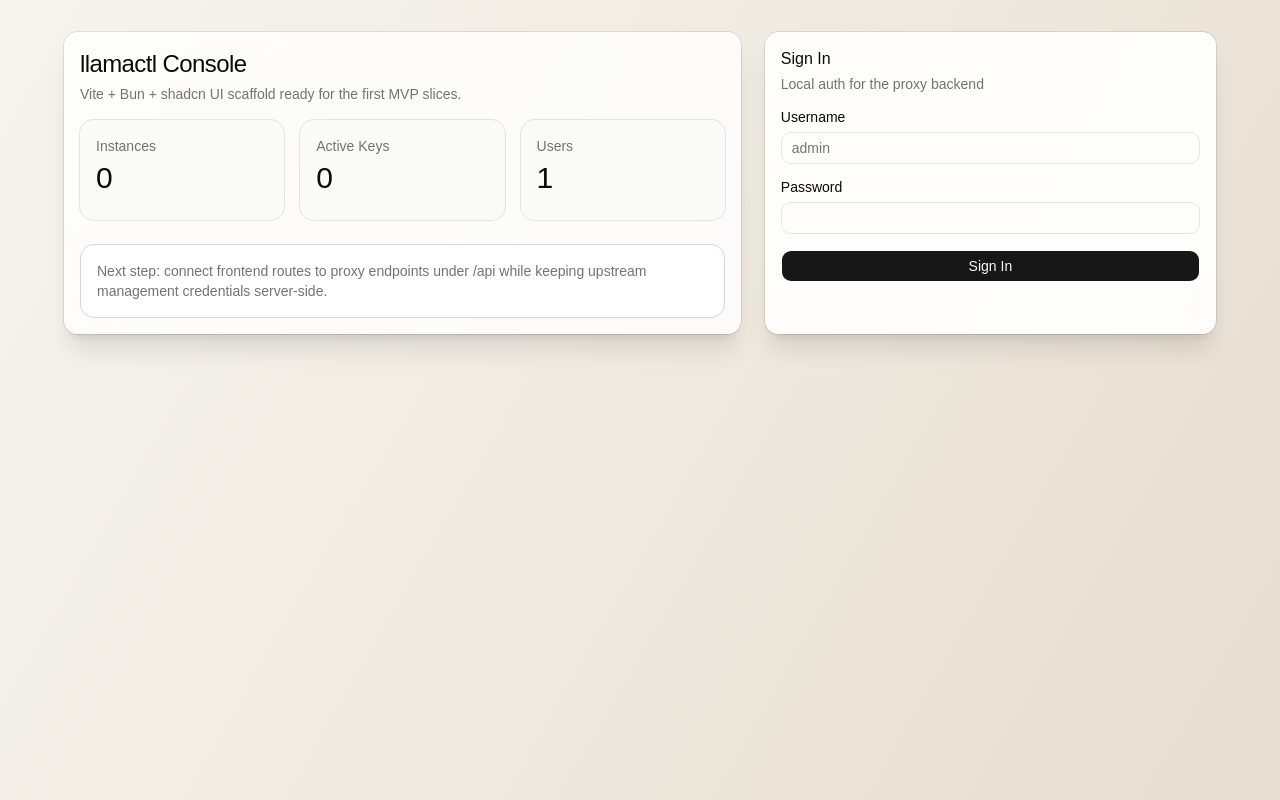
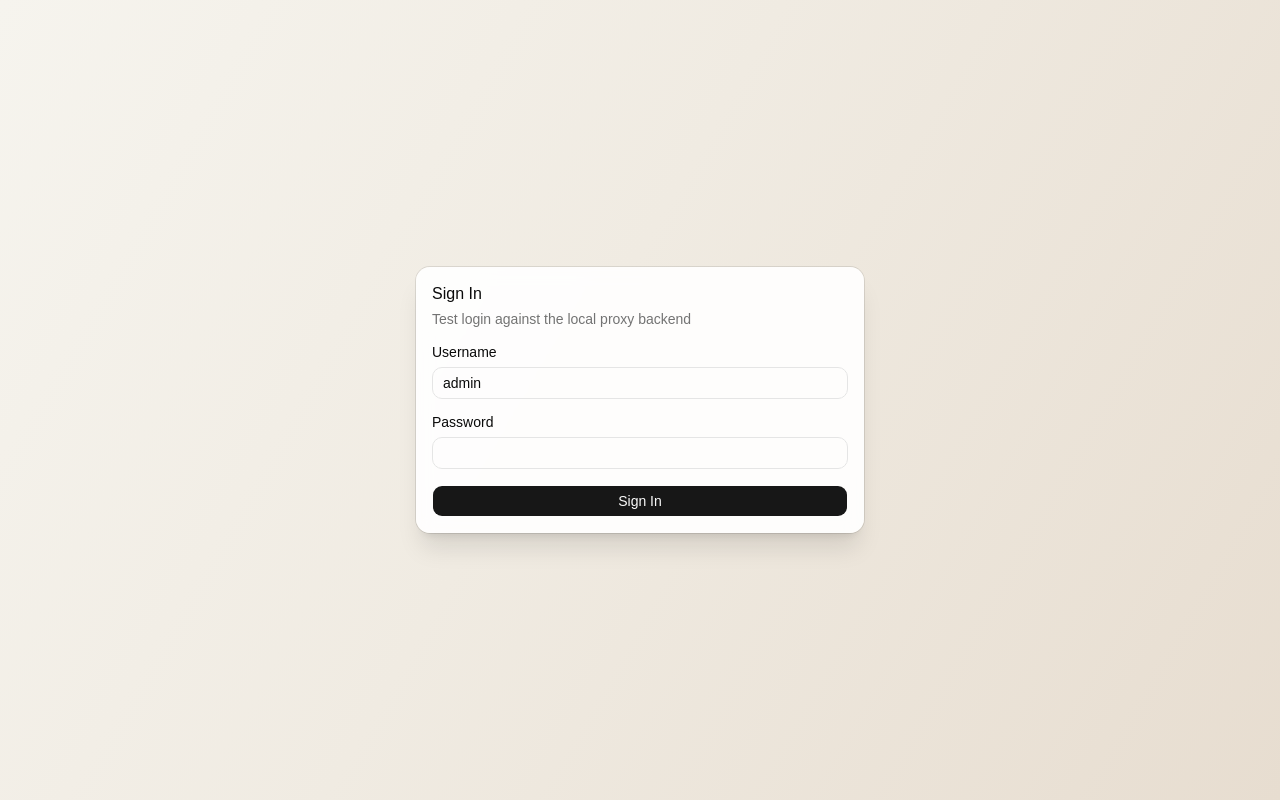
Before and after one commit to ekelhala/llamactl-console, a React (Vite) app in the folder frontend/: page / in a window 1280 px wide. Built offline with nearby package versions, Linux system fonts and the light colour scheme.

Commit message:
feat: implement local authentication with login and user verification

```diff
--- a/frontend/src/App.tsx
+++ b/frontend/src/App.tsx
@@ -1,68 +1,142 @@
+import { useState } from 'react'
+import type { FormEvent } from 'react'
 import { Button } from '@/components/ui/button'
 import { Card, CardContent, CardDescription, CardHeader, CardTitle } from '@/components/ui/card'
 import { Input } from '@/components/ui/input'
 import { Label } from '@/components/ui/label'
 
+type LoginResponse = {
+  access_token: string
+  refresh_token: string
+  token_type: string
+  expires_in: number
+  user?: {
+    username?: string
+    role?: string
+  }
+}
+
+type MeResponse = {
+  user?: {
+    username?: string
+    role?: string
+  }
+}
+
+async function parseErrorMessage(response: Response): Promise<string> {
+  try {
+    const data = (await response.json()) as { error?: string }
+    if (data.error) {
+      return data.error
+    }
+  } catch {
+    // Ignore non-JSON error responses.
+  }
+
+  return `request failed (${response.status})`
+}
+
 function App() {
+  const [username, setUsername] = useState('admin')
+  const [password, setPassword] = useState('')
+  const [isSubmitting, setIsSubmitting] = useState(false)
+  const [errorMessage, setErrorMessage] = useState('')
+  const [successMessage, setSuccessMessage] = useState('')
+
+  async function handleSubmit(event: FormEvent<HTMLFormElement>) {
+    event.preventDefault()
+    setIsSubmitting(true)
+    setErrorMessage('')
+    setSuccessMessage('')
+
+    try {
+      const loginResponse = await fetch('/api/auth/login', {
+        method: 'POST',
+        headers: {
+          'Content-Type': 'application/json',
+        },
+        body: JSON.stringify({
+          username,
+          password,
+        }),
+      })
+
+      if (!loginResponse.ok) {
+        setErrorMessage(await parseErrorMessage(loginResponse))
+        return
+      }
+
+      const loginData = (await loginResponse.json()) as LoginResponse
+
+      const meResponse = await fetch('/api/auth/me', {
+        headers: {
+          Authorization: `Bearer ${loginData.access_token}`,
+        },
+      })
+
+      if (!meResponse.ok) {
+        setSuccessMessage('login succeeded, but /api/auth/me verification failed')
+        return
+      }
+
+      const meData = (await meResponse.json()) as MeResponse
+      const displayName = meData.user?.username || username
+      const displayRole = meData.user?.role ? ` (${meData.user.role})` : ''
+      setSuccessMessage(`login verified as ${displayName}${displayRole}`)
+    } catch {
+      setErrorMessage('network error while contacting backend')
+    } finally {
+      setIsSubmitting(false)
+    }
+  }
+
   return (
-    <main className="min-h-screen bg-[linear-gradient(120deg,#f6f4ee_0%,#f0ebe2_45%,#e7ddd0_100%)] px-4 py-8 text-foreground md:px-8">
-      <section className="mx-auto grid w-full max-w-6xl gap-6 lg:grid-cols-[1.2fr_0.8fr]">
-        <Card className="border-stone-300/70 bg-white/80 shadow-xl backdrop-blur">
-          <CardHeader>
-            <CardTitle className="text-2xl tracking-tight">llamactl Console</CardTitle>
-            <CardDescription>
-              Vite + Bun + shadcn UI scaffold ready for the first MVP slices.
-            </CardDescription>
-          </CardHeader>
-          <CardContent className="space-y-6">
-            <div className="grid gap-4 sm:grid-cols-3">
-              <Card className="border-stone-200 bg-stone-50 shadow-none">
-                <CardHeader className="pb-2">
-                  <CardDescription>Instances</CardDescription>
-                  <CardTitle className="text-3xl">0</CardTitle>
-                </CardHeader>
-              </Card>
-              <Card className="border-stone-200 bg-stone-50 shadow-none">
-                <CardHeader className="pb-2">
-                  <CardDescription>Active Keys</CardDescription>
-                  <CardTitle className="text-3xl">0</CardTitle>
-                </CardHeader>
-              </Card>
-              <Card className="border-stone-200 bg-stone-50 shadow-none">
-                <CardHeader className="pb-2">
-                  <CardDescription>Users</CardDescription>
-                  <CardTitle className="text-3xl">1</CardTitle>
-                </CardHeader>
-              </Card>
-            </div>
-
-            <div className="rounded-xl border border-stone-300 bg-white p-4">
-              <p className="text-sm text-muted-foreground">
-                Next step: connect frontend routes to proxy endpoints under /api while keeping upstream
-                management credentials server-side.
-              </p>
-            </div>
-          </CardContent>
-        </Card>
-
+    <main className="flex min-h-screen items-center justify-center bg-[linear-gradient(120deg,#f6f4ee_0%,#f0ebe2_45%,#e7ddd0_100%)] px-4 py-8 text-foreground">
+      <section className="w-full max-w-md">
         <Card className="border-stone-300/70 bg-white/90 shadow-xl backdrop-blur">
           <CardHeader>
             <CardTitle>Sign In</CardTitle>
-            <CardDescription>Local auth for the proxy backend</CardDescription>
+            <CardDescription>Test login against the local proxy backend</CardDescription>
           </CardHeader>
           <CardContent>
-            <form className="space-y-4">
+            <form className="space-y-4" onSubmit={handleSubmit}>
               <div className="space-y-2">
                 <Label htmlFor="username">Username</Label>
-                <Input id="username" placeholder="admin" autoComplete="username" />
+                <Input
+                  id="username"
+                  value={username}
+                  onChange={(event) => setUsername(event.target.value)}
+                  placeholder="admin"
+                  autoComplete="username"
+                  disabled={isSubmitting}
+                />
               </div>
               <div className="space-y-2">
                 <Label htmlFor="password">Password</Label>
-                <Input id="password" type="password" autoComplete="current-password" />
+                <Input
+                  id="password"
+                  type="password"
+                  value={password}
+                  onChange={(event) => setPassword(event.target.value)}
+                  autoComplete="current-password"
+                  disabled={isSubmitting}
+                />
               </div>
-              <Button className="w-full" type="submit">
-                Sign In
+              <Button className="w-full" type="submit" disabled={isSubmitting}>
+                {isSubmitting ? 'Signing In...' : 'Sign In'}
               </Button>
+
+              {errorMessage ? (
+                <p className="rounded-md border border-red-300 bg-red-50 px-3 py-2 text-sm text-red-700">
+                  {errorMessage}
+                </p>
+              ) : null}
+
+              {successMessage ? (
+                <p className="rounded-md border border-emerald-300 bg-emerald-50 px-3 py-2 text-sm text-emerald-700">
+                  {successMessage}
+                </p>
+              ) : null}
             </form>
           </CardContent>
         </Card>
--- a/frontend/vite.config.ts
+++ b/frontend/vite.config.ts
@@ -6,6 +6,14 @@
 // https://vite.dev/config/
 export default defineConfig({
   plugins: [react(), tailwindcss()],
+  server: {
+    proxy: {
+      '/api': {
+        target: process.env.VITE_API_PROXY_TARGET || 'http://localhost:8000',
+        changeOrigin: true,
+      },
+    },
+  },
   resolve: {
     alias: {
       '@': path.resolve(__dirname, './src'),
```
